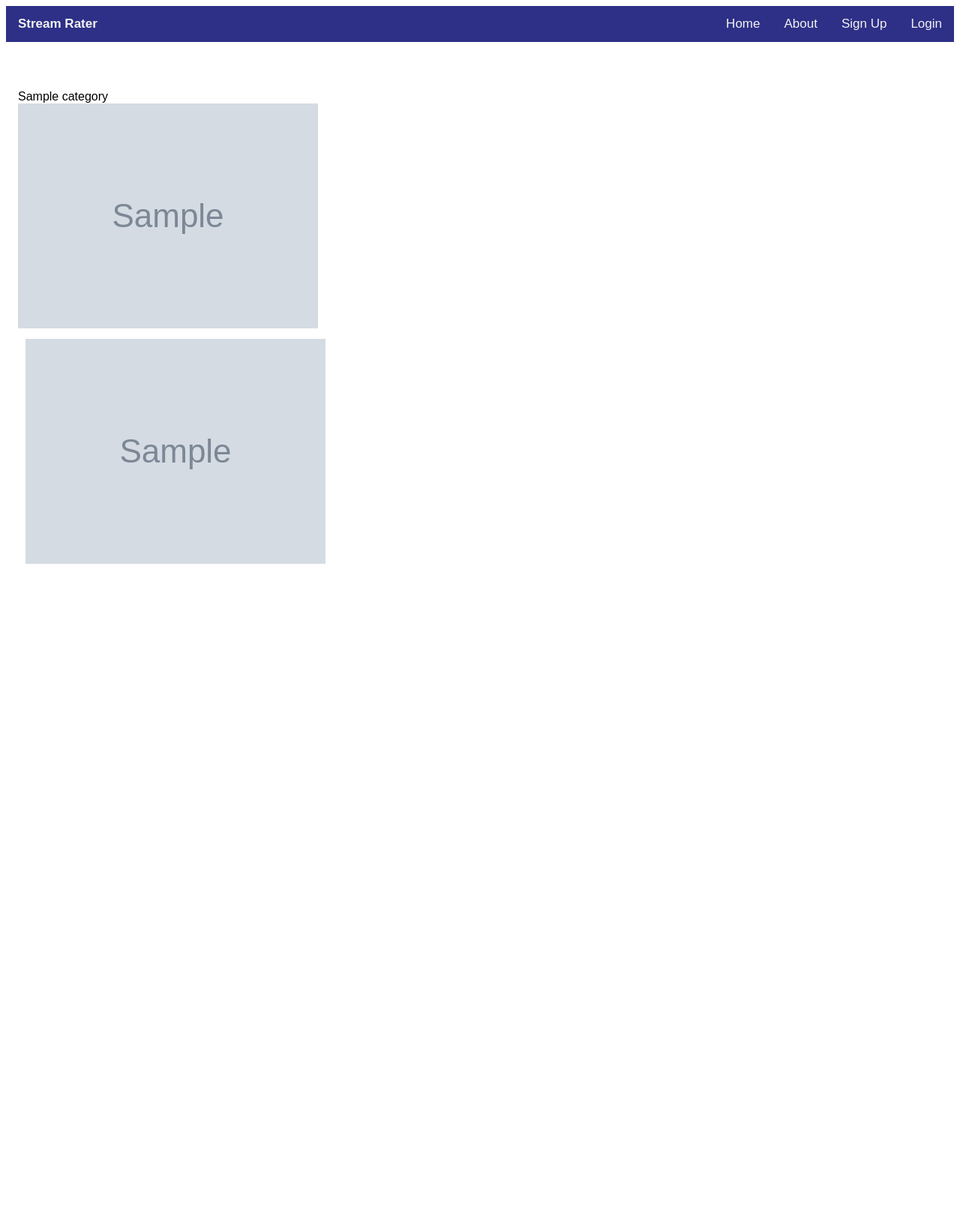
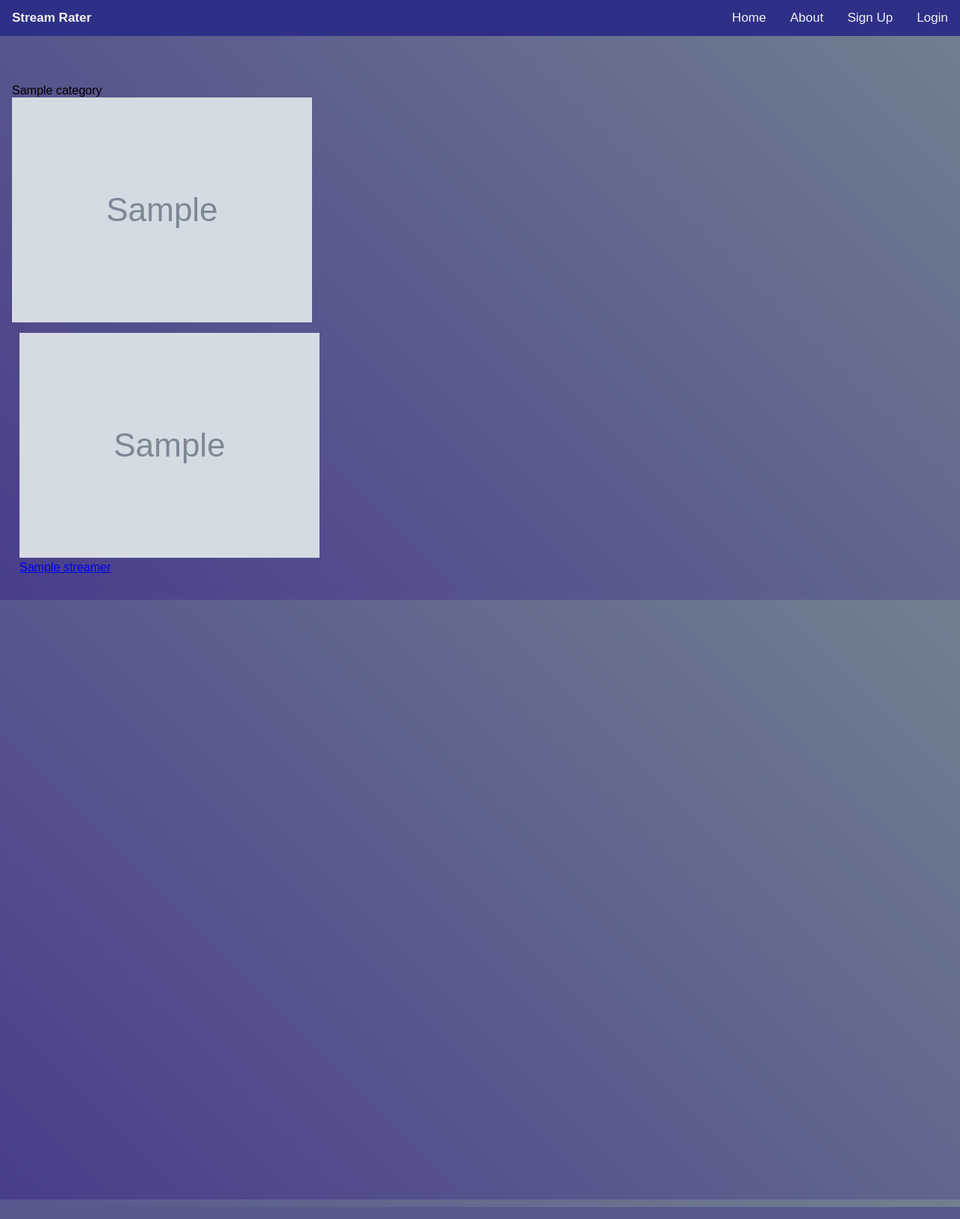
Before and after one commit to tenediosI/StreamRaterTeamProject, a Django app: a page that uses templates/stream/category.html in a window 1280 px wide. Shown: the whole page at 75% size. Run offline with Django 3.2, Linux system fonts and the light colour scheme; tables that the repository leaves empty hold one stand-in row (values such as "Sample post"); grey boxes marked "Sample" are stand-in pictures; some libraries are stand-ins or nearby versions.

Commit message:
Background and category/streamer names

```diff
--- a/static/style/topBar.css
+++ b/static/style/topBar.css
@@ -4,6 +4,7 @@
 
 body {
     font-family: Arial, Helvetica, sans-serif;
+    background: linear-gradient(45deg, darkslateblue, slategray);
 }
 
 .navbar {
@@ -71,7 +72,7 @@ body {
 
 .grid-container {
   display: grid;
-  float: left;
+  /*float: left;*/
   grid-gap: 10px;
   grid-template-columns: repeat(5, 1fr);
 }
--- a/templates/stream/category.html
+++ b/templates/stream/category.html
@@ -1,4 +1,5 @@
 {% extends 'stream/base.html' %}
+{% load static %}
 
 {% block title_block %}
     {% if category %}
@@ -9,6 +10,7 @@
 {% endblock %}
 
 {% block body_block %}
+	<link rel="stylesheet" href="{% static 'style/genericPage.css' %}" type="text/css"/>
     <div>{{ category.name }}</div>
     <img src={{ category.image }}>
 	<div class="grid-container">
@@ -16,6 +18,7 @@
         {% if category == s.category %}
 			<div id="grid-item{{ forloop.counter }}">
                 <a href="{% url 'stream:show_streamer' name=s.name category_name_slug=category.slug %}"><img class="icon" src="{{ s.image }}"></a>
+				<a href="{% url 'stream:show_streamer' name=s.name category_name_slug=category.slug %}">{{ s.name }}</a>
 			</div>
         {% endif %}
     {% endfor %}
--- a/templates/stream/homepage.html
+++ b/templates/stream/homepage.html
@@ -7,11 +7,13 @@
 {% endblock %}
 
 {% block body_block %}
+	<link rel="stylesheet" href="{% static 'style/genericPage.css' %}" type="text/css"/>
     <div class="grid-container">
     {% if categories %}
         {% for c in categories %}
 			<div id="grid-item{{ forloop.counter }}">
                 <a href="{% url 'stream:show_category' category_name_slug=c.slug %}"><img class="icon" src="{{ c.image }}"></a>
+				<strong><a href="{% url 'stream:show_category' category_name_slug=c.slug %}">{{ c.name }}</a></strong>
 			</div>
         {% endfor %}
     {% else %}
```
